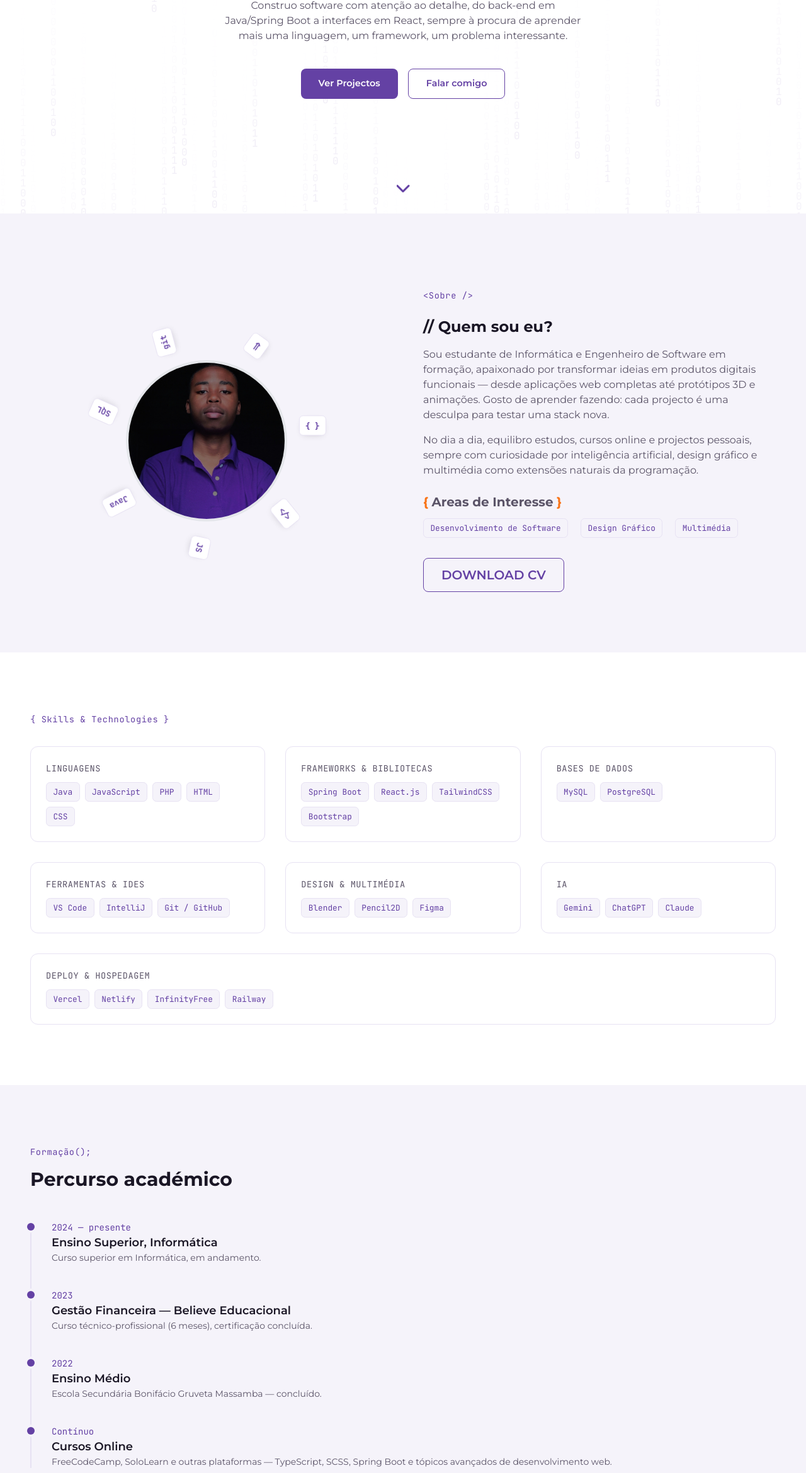
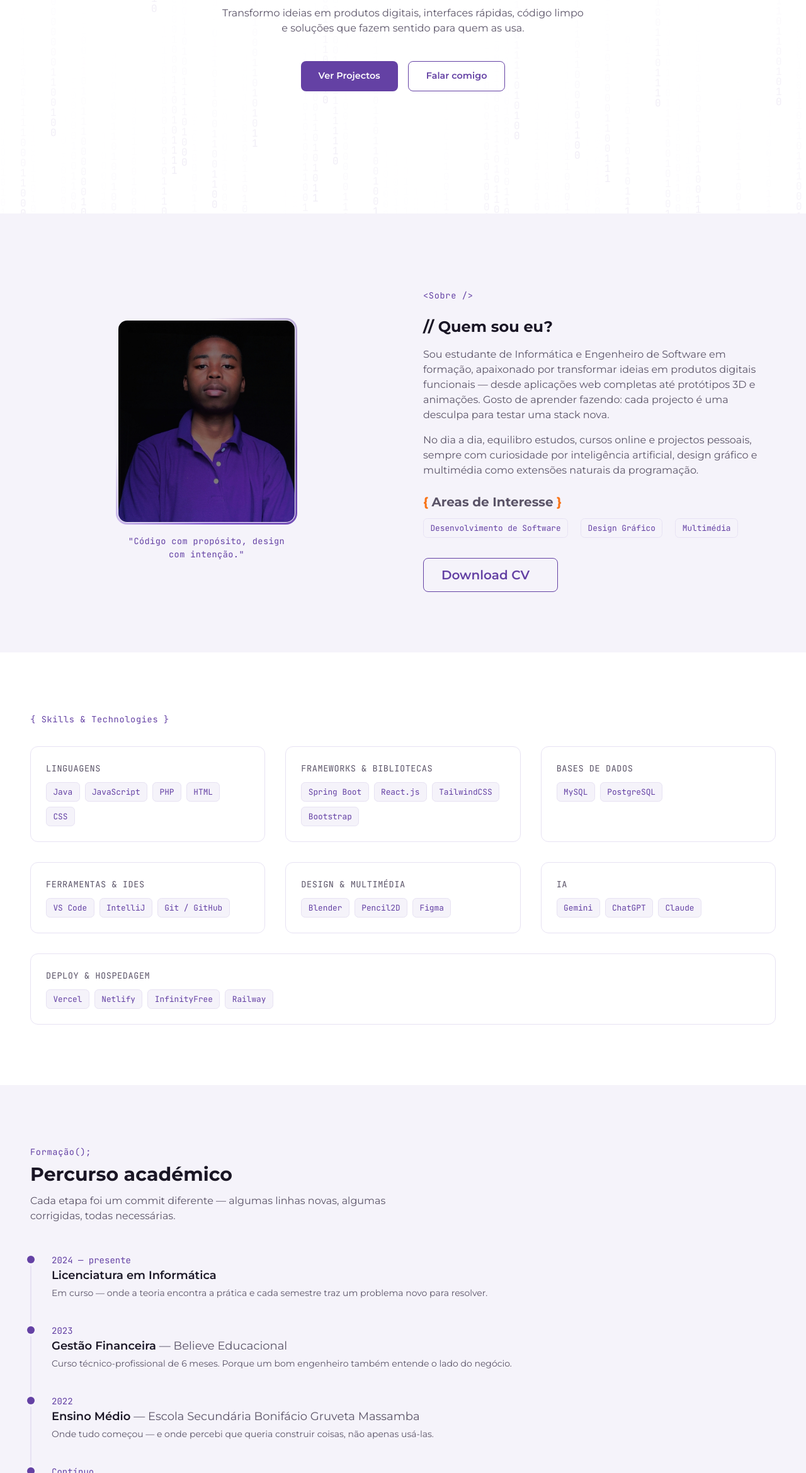
Before and after one commit to leximibellanga/lex, a plain HTML site: page index.html in a window 1280 px wide. Shown: the part 461-2800 px from the top of the page at 63% size. Drawn offline with nearby package versions, Linux system fonts and the light colour scheme.

Commit message:
ultimo commit

```diff
--- a/css/style.css
+++ b/css/style.css
@@ -34,7 +34,7 @@ html {
 
 ::-webkit-scrollbar {
     width: 8px;
-    }
+}
 
 ::-webkit-scrollbar-thumb {
     background: var(--primary);
@@ -169,59 +169,168 @@ html {
 }
 
 
-/* ===== Órbita de ícones (Sobre) ===== */
-.orbit-track {
-  animation: orbit-rotate 22s linear infinite;
+/* ===== Foto de perfil — glow ring + tilt 3D ===== */
+.profile-wrapper {
+    position: relative;
+    width: 280px;
+    display: flex;
+    flex-direction: column;
+    align-items: center;
+    gap: 1.25rem;
 }
 
-.orbit-item {
-  position: absolute;
-  top: 50%;
-  left: 50%;
-  /* Centraliza o ponto de origem do próprio ícone */
-  transform: translate(-50%, -50%) rotate(var(--i)) translateY(-110px);
+.profile-card {
+    position: relative;
+    width: 280px;
+    height: 320px;
+    border-radius: 16px;
+    transform-style: preserve-3d;
+    transform: perspective(800px) rotateX(0deg) rotateY(0deg);
+    transition: transform 0.08s ease, box-shadow 0.3s ease;
+    cursor: default;
 }
 
-.orbit-icon {
-  display: inline-block;
-  font-family: 'JetBrains Mono', monospace;
-  font-size: .75rem;
-  font-weight: 600;
-  background: var(--surface);
-  border: 1px solid var(--border);
-  color: var(--primary);
-  padding: .35rem .55rem;
-  border-radius: .4rem;
-  box-shadow: 0 4px 12px -6px rgba(0, 0, 0, .2);
-  /* Cancela a rotação para manter o texto sempre de pé */
-  animation: orbit-counter 22s linear infinite;
+/* Glow ring que roda */
+.profile-glow-ring {
+    position: absolute;
+    inset: -4px;
+    border-radius: 18px;
+    background: conic-gradient(from 0deg,
+            transparent 0%,
+            var(--primary) 30%,
+            var(--primary-light) 50%,
+            transparent 70%);
+    animation: glow-rotate 3s linear infinite;
+    z-index: 0;
 }
 
-/* Responsividade do raio da órbita */
-@media (min-width: 640px) {
-  .orbit-item {
-    transform: translate(-50%, -50%) rotate(var(--i)) translateY(-140px);
-  }
-  .orbit-icon {
-    font-size: .8rem;
-  }
+.profile-glow-ring::after {
+    content: '';
+    position: absolute;
+    inset: 3px;
+    border-radius: 15px;
+    background: var(--bg-alt);
+    z-index: 1;
 }
 
-@media (min-width: 768px) {
-  .orbit-item {
-    transform: translate(-50%, -50%) rotate(var(--i)) translateY(-170px);
-  }
+/* Imagem */
+.profile-img {
+    position: absolute;
+    inset: 0;
+    width: 100%;
+    height: 100%;
+    object-fit: cover;
+    border-radius: 14px;
+    z-index: 2;
+    display: block;
 }
 
-/* Animações */
-@keyframes orbit-rotate {
-  from { transform: rotate(0deg); }
-  to { transform: rotate(360deg); }
+/* Overlay no hover */
+.profile-overlay {
+    position: absolute;
+    inset: 0;
+    border-radius: 14px;
+    background: linear-gradient(180deg,
+            transparent 40%,
+            rgba(57, 46, 92, 0.85) 100%);
+    opacity: 0;
+    transition: opacity 0.35s ease;
+    z-index: 3;
+    display: flex;
+    align-items: flex-end;
+    padding: 1.25rem;
 }
 
-@keyframes orbit-counter {
+.profile-overlay-text {
+    color: #fff;
+    font-family: 'JetBrains Mono', monospace;
+    font-size: 0.8rem;
+    opacity: 0;
+    transform: translateY(8px);
+    transition: opacity 0.3s ease 0.1s, transform 0.3s ease 0.1s;
+}
+
+.profile-card:hover .profile-overlay {
+    opacity: 1;
+}
+
+.profile-card:hover .profile-overlay-text {
+    opacity: 1;
+    transform: translateY(0);
+}
+
+/* Reflexo de luz que segue o tilt */
+.profile-shine {
+    position: absolute;
+    inset: 0;
+    border-radius: 14px;
+    background: radial-gradient(circle at 50% 50%,
+            rgba(255, 255, 255, 0.18) 0%,
+            transparent 65%);
+    opacity: 0;
+    transition: opacity 0.3s ease;
+    z-index: 4;
+    pointer-events: none;
+}
+
+.profile-card:hover .profile-shine {
+    opacity: 1;
+}
+
+/* Pulse de fundo */
+.profile-wrapper::before {
+    content: '';
+    position: absolute;
+    top: 0;
+    left: 50%;
+    transform: translateX(-50%);
+    width: 280px;
+    height: 320px;
+    border-radius: 16px;
+    background: radial-gradient(circle, var(--primary) 0%, transparent 70%);
+    opacity: 0.12;
+    animation: pulse-glow 3s ease-in-out infinite;
+    z-index: -1;
+}
+
+@keyframes pulse-glow {
+
+    0%,
+    100% {
+        transform: translateX(-50%) scale(1);
+        opacity: 0.12;
+    }
+
+    50% {
+        transform: translateX(-50%) scale(1.06);
+        opacity: 0.22;
+    }
+}
+
+/* @keyframes glow-rotate {
   from { transform: rotate(0deg); }
-  to { transform: rotate(-360deg); }
+  to   { transform: rotate(360deg); }
+} */
+
+/* Slogan */
+.profile-slogan {
+    font-family: 'JetBrains Mono', monospace;
+    font-size: 0.85rem;
+    color: var(--primary);
+    text-align: center;
+    letter-spacing: 0.03em;
+}
+
+@media (prefers-reduced-motion: reduce) {
+
+    .profile-glow-ring,
+    .profile-wrapper::before {
+        animation: none;
+    }
+
+    .profile-card {
+        transition: none;
+    }
 }
 
 
--- a/index.html
+++ b/index.html
@@ -5,15 +5,18 @@
     <meta charset="UTF-8" />
     <meta name="viewport" content="width=device-width, initial-scale=1.0" />
     <title>LexLanga</title>
-    <meta name="description" content="Portfólio de Leximibel Langa, Engenheiro de Software focado em desenvolvimento web, mobile e soluções criativas." />
+    <meta name="description"
+        content="Portfólio de Leximibel Langa, Engenheiro de Software focado em desenvolvimento web, mobile e soluções criativas." />
     <!-- Google Fonts -->
     <link rel="preconnect" href="https://fonts.googleapis.com" />
     <link rel="preconnect" href="https://fonts.gstatic.com" crossorigin />
-    <link href="https://fonts.googleapis.com/css2?family=JetBrains+Mono:wght@400;500;700&family=Montserrat:wght@300;400;500;600;700;800&display=swap" rel="stylesheet" />
+    <link
+        href="https://fonts.googleapis.com/css2?family=JetBrains+Mono:wght@400;500;700&family=Montserrat:wght@300;400;500;600;700;800&display=swap"
+        rel="stylesheet" />
     <!-- CSS -->
     <link rel="stylesheet" href="css/style.css" />
-    <!-- Font Awesome -->
-    <link rel="stylesheet" href="https://cdnjs.cloudflare.com/ajax/libs/font-awesome/6.0.0/css/all.min.css" />
+    <!-- Remixicon -->
+    <link rel="stylesheet" href="https://cdnjs.cloudflare.com/ajax/libs/remixicon/2.5.0/remixicon.css" />
     <!-- Favicon -->
     <link rel="shortcut icon" href="assets/img/favicon.svg" type="image/x-icon">
     <!-- Tailwind via CDN -->
@@ -43,6 +46,7 @@
         };
     </script>
 </head>
+
 <body class="bg-bg text-text font-sans antialiased transition-colors duration-300">
     <!-- NAVBAR -->
     <header class="fixed top-0 left-0 w-full z-50 backdrop-blur-md bg-bg/80 border-b border-border">
@@ -66,17 +70,17 @@
                 <button id="theme-toggle" aria-label="Alternar tema"
                     class="w-10 h-10 rounded-full grid place-items-center border border-border hover:border-primary transition-colors">
                     <span id="icon-sun" class="hidden">
-                        <i class="fas fa-sun text-primary"></i>
+                        <i class="ri-sun-line text-primary"></i>
                     </span>
                     <span id="icon-moon">
-                        <i class="fas fa-moon text-primary"></i>
+                        <i class="ri-moon-line text-primary"></i>
                     </span>
                 </button>
                 <!-- botão de menu mobile -->
                 <button id="menu-toggle" aria-label="Abrir menu"
                     class="md:hidden w-10 h-10 grid place-items-center border border-border rounded-full">
                     <span class="font-mono">
-                        <i class="fas fa-bars text-primary"></i>
+                        <i class="ri-menu-line text-primary"></i>
                     </span>
                 </button>
             </div>
@@ -121,8 +125,8 @@
                 <span class="text-orange-400">}</span>
             </h2>
             <p class="reveal max-w-xl text-muted text-center mb-10">
-                Construo software com atenção ao detalhe, do back-end em Java/Spring Boot a interfaces em React,
-                sempre à procura de aprender mais uma linguagem, um framework, um problema interessante.
+                Transformo ideias em produtos digitais, interfaces rápidas, código limpo e soluções que fazem sentido
+                para quem as usa.
             </p>
             <div class="reveal flex flex-wrap gap-4">
                 <a href="#projects" class="btn-primary">Ver Projectos</a>
@@ -138,26 +142,21 @@
     <section id="about" class="py-24 bg-bg-alt">
         <div class="container mx-auto px-6 md:px-12">
             <div class="grid md:grid-cols-2 gap-16 items-center mt-6">
-                <!-- Foto com órbita de ícones -->
-                <div class="reveal flex justify-center overflow-hidden w-full py-8">
-                    <div class="relative w-72 h-72 sm:w-80 sm:h-80 md:w-96 md:h-96 flex items-center justify-center">
-                        <!-- Imagem Central -->
-                        <div class="absolute w-40 h-40 sm:w-48 sm:h-48 md:w-64 md:h-64 rounded-full overflow-hidden border-4 border-primary/20 z-0">
-                            <img src="assets/img/foto.jpg" alt="Foto de LexLanga" class="w-full h-full object-cover" />
+                <!-- Foto com glow ring -->
+                <div class="reveal flex justify-center">
+                    <div class="profile-wrapper">
+                        <div class="profile-card" id="profile-card">
+                            <div class="profile-glow-ring"></div>
+                            <img src="assets/img/foto.jpg" alt="Foto de Leximibel Langa" class="profile-img" />
+                            <div class="profile-overlay">
+                                <p class="profile-overlay-text"><span class="text-orange-400">//</span> Engenheiro de
+                                    Software</p>
                             </div>
-                        <!-- Órbita -->
-                        <div class="orbit-track absolute inset-0 z-10 pointer-events-none">
-                            <span class="orbit-item" style="--i: 0deg;"><span class="orbit-icon">{ }</span></span>
-                            <span class="orbit-item" style="--i: 51deg;"><span class="orbit-icon">&lt;/&gt;</span></span>
-                            <span class="orbit-item" style="--i: 102deg;"><span class="orbit-icon">JS</span></span>
-                            <span class="orbit-item" style="--i: 153deg;"><span class="orbit-icon">Java</span></span>
-                            <span class="orbit-item" style="--i: 204deg;"><span class="orbit-icon">SQL</span></span>
-                            <span class="orbit-item" style="--i: 255deg;"><span class="orbit-icon">git</span></span>
-                            <span class="orbit-item" style="--i: 306deg;"><span class="orbit-icon">=&gt;</span></span>
+                            <div class="profile-shine" id="profile-shine"></div>
+                        </div>
+                        <p class="profile-slogan">"Código com propósito, design com intenção."</p>
                     </div>
                 </div>
-                </div>
-
                 <!-- Texto -->
                 <div class="reveal">
                     <p class="reveal section-eyebrow mb-6">&lt;Sobre /&gt;</p>
@@ -182,7 +181,7 @@
                         <span class="skill-tag">Multimédia</span>
                     </div>
                     <a href="assets/docs/cv.pdf" download="cv" class="btn-outline mt-8 text-xl">
-                        DOWNLOAD CV
+                        Download CV <i class="fas fa-download ml-2"></i>
                     </a>
                 </div>
             </div>
@@ -258,37 +257,50 @@
     <!-- FORMAÇÃO -->
     <section id="education" class="py-24 bg-bg-alt">
         <div class="container mx-auto px-6 md:px-12">
-            <p class="reveal section-eyebrow mb-4">Formação();</p>
-            <h3 class="reveal text-3xl font-bold mb-12">Percurso académico</h3>
+            <p class="reveal section-eyebrow mb-2">Formação();</p>
+            <h3 class="reveal text-3xl font-bold mb-3">Percurso académico</h3>
+            <p class="reveal text-muted max-w-xl mb-12">
+                Cada etapa foi um commit diferente — algumas linhas novas, algumas corrigidas, todas necessárias.
+            </p>
 
             <div class="timeline">
                 <div class="reveal timeline-item">
                     <span class="timeline-dot"></span>
                     <p class="font-mono text-sm text-primary">2024 — presente</p>
-                    <h4 class="font-semibold text-lg">Ensino Superior, Informática</h4>
-                    <p class="text-muted text-sm">Curso superior em Informática, em andamento.</p>
+                    <h4 class="font-semibold text-lg">Licenciatura em Informática</h4>
+                    <p class="text-muted text-sm mt-1">
+                        Em curso — onde a teoria encontra a prática e cada semestre traz um problema novo para resolver.
+                    </p>
                 </div>
 
                 <div class="reveal timeline-item">
                     <span class="timeline-dot"></span>
                     <p class="font-mono text-sm text-primary">2023</p>
-                    <h4 class="font-semibold text-lg">Gestão Financeira — Believe Educacional</h4>
-                    <p class="text-muted text-sm">Curso técnico-profissional (6 meses), certificação concluída.</p>
+                    <h4 class="font-semibold text-lg">Gestão Financeira <span class="text-muted font-normal">— Believe
+                            Educacional</span></h4>
+                    <p class="text-muted text-sm mt-1">
+                        Curso técnico-profissional de 6 meses. Porque um bom engenheiro também entende o lado do
+                        negócio.
+                    </p>
                 </div>
 
                 <div class="reveal timeline-item">
                     <span class="timeline-dot"></span>
                     <p class="font-mono text-sm text-primary">2022</p>
-                    <h4 class="font-semibold text-lg">Ensino Médio</h4>
-                    <p class="text-muted text-sm">Escola Secundária Bonifácio Gruveta Massamba — concluído.</p>
+                    <h4 class="font-semibold text-lg">Ensino Médio <span class="text-muted font-normal">— Escola
+                            Secundária Bonifácio Gruveta Massamba</span></h4>
+                    <p class="text-muted text-sm mt-1">
+                        Onde tudo começou — e onde percebi que queria construir coisas, não apenas usá-las.
+                    </p>
                 </div>
 
                 <div class="reveal timeline-item">
                     <span class="timeline-dot"></span>
                     <p class="font-mono text-sm text-primary">Contínuo</p>
-                    <h4 class="font-semibold text-lg">Cursos Online</h4>
-                    <p class="text-muted text-sm">
-                        FreeCodeCamp, SoloLearn e outras plataformas — TypeScript, SCSS, Spring Boot e tópicos avançados de desenvolvimento web.
+                    <h4 class="font-semibold text-lg">Aprendizagem Autónoma</h4>
+                    <p class="text-muted text-sm mt-1">
+                        FreeCodeCamp, SoloLearn e outros — TypeScript, SCSS, Spring Boot avançado.
+                        Porque a melhor versão do meu código está sempre no próximo commit.
                     </p>
                 </div>
             </div>
@@ -314,19 +326,55 @@
     <!-- CONTACTO -->
     <section id="contact" class="py-24 bg-bg-alt">
         <div class="container mx-auto px-6 md:px-12">
-            <p class="reveal section-eyebrow mb-4">Contacto();</p>
-            <h3 class="reveal text-3xl font-bold mb-12">Vamos conversar</h3>
+            <p class="reveal section-eyebrow mb-2">Contacto();</p>
+            <!-- <h3 class="reveal text-3xl font-bold mb-3">Vamos construir algo juntos</h3>
+            <p class="reveal text-muted max-w-xl mb-12">
+                Tens um projecto em mente, uma oportunidade ou só queres trocar ideias? A minha caixa de entrada está
+                aberta.
+            </p> -->
 
             <div class="grid md:grid-cols-2 gap-12">
+
+                <!-- Contactos directos -->
+                <div class="reveal flex flex-col gap-8">
+                    <div class="bg-surface border border-border rounded-xl p-6 flex flex-col gap-4">
+                        <p class="font-mono text-xs text-muted uppercase tracking-wider">// resposta rápida</p>
+                        <p class="text-muted text-sm">
+                            Preferes uma conversa directa? Manda mensagem no WhatsApp — normalmente respondo no mesmo
+                            dia.
+                        </p>
+                        <a href="https://wa.me/258857921043?text=Ol%C3%A1%2C%20vi%20o%20teu%20portf%C3%B3lio%20e%20gostaria%20de%20falar%20contigo!"
+                            target="_blank" rel="noopener" class="btn-whatsapp w-fit">
+                            🟢 Falar no WhatsApp
+                        </a>
+                    </div>
+
+                    <div>
+                        <p class="font-mono text-xs text-muted uppercase tracking-wider mb-4">// encontra-me também aqui
+                        </p>
+                        <div class="flex gap-3">
+                            <a href="#" target="_blank" rel="noopener" class="social-icon"
+                                aria-label="X / Twitter">𝕏</a>
+                            <a href="#" target="_blank" rel="noopener" class="social-icon" aria-label="Facebook">f</a>
+                            <a href="#" target="_blank" rel="noopener" class="social-icon" aria-label="Instagram">📷</a>
+                            <a href="#" target="_blank" rel="noopener" class="social-icon" aria-label="LinkedIn">in</a>
+                        </div>
+                    </div>
+                </div>
+
+                <!-- Formulário -->
                 <form id="contact-form" class="reveal grid gap-5">
+                    <div class="grid sm:grid-cols-2 gap-5">
                         <div>
                             <label for="name" class="block text-sm font-medium mb-1">Nome</label>
-                        <input id="name" name="name" type="text" required class="form-input" placeholder="O teu nome" />
+                            <input id="name" name="name" type="text" required class="form-input"
+                                placeholder="O teu nome" />
                         </div>
                         <div>
                             <label for="email" class="block text-sm font-medium mb-1">E-mail</label>
                             <input id="email" name="email" type="email" required class="form-input"
-                            placeholder="o-teu-email@exemplo.com" />
+                                placeholder="email@exemplo.com" />
+                        </div>
                     </div>
                     <div>
                         <label for="subject" class="block text-sm font-medium mb-1">Assunto</label>
@@ -336,7 +384,7 @@
                     <div>
                         <label for="message" class="block text-sm font-medium mb-1">Mensagem</label>
                         <textarea id="message" name="message" rows="5" required class="form-input"
-                            placeholder="A tua mensagem..."></textarea>
+                            placeholder="Conta-me mais..."></textarea>
                     </div>
                     <div class="flex flex-wrap gap-4">
                         <button type="submit" class="btn-primary">Enviar mensagem</button>
@@ -345,26 +393,6 @@
                     <p id="form-status" class="text-sm font-mono text-primary hidden"></p>
                 </form>
 
-                <div class="reveal flex flex-col gap-6">
-                    <p class="text-muted">
-                        Prefere algo mais directo? Manda-me uma mensagem no WhatsApp e respondo o mais rápido possível.
-                    </p>
-                    <a href="https://wa.me/258840000000?text=Ol%C3%A1%2C%20vi%20o%20teu%20portf%C3%B3lio%20e%20gostaria%20de%20falar%20contigo!"
-                        target="_blank" rel="noopener" class="btn-whatsapp w-fit">
-                        🟢 Falar no WhatsApp
-                    </a>
-
-                    <div>
-                        <p class="font-mono text-sm text-muted mb-3">// encontra-me também aqui</p>
-                        <div class="flex gap-4 text-2xl">
-                            <a href="#" target="_blank" rel="noopener" class="social-icon"
-                                aria-label="X / Twitter">𝕏</a>
-                            <a href="#" target="_blank" rel="noopener" class="social-icon" aria-label="Facebook">f</a>
-                            <a href="#" target="_blank" rel="noopener" class="social-icon" aria-label="Instagram">📷</a>
-                            <a href="#" target="_blank" rel="noopener" class="social-icon" aria-label="LinkedIn">in</a>
-                        </div>
-                    </div>
-                </div>
             </div>
         </div>
     </section>
@@ -374,10 +402,18 @@
         <div class="container mx-auto px-6 md:px-12 flex flex-col md:flex-row items-center justify-between gap-4">
             <p class="font-mono text-sm text-muted">LexLanga © Copyright 2026</p>
             <div class="flex gap-4 text-lg">
-                <a href="#" target="_blank" rel="noopener" class="social-icon" aria-label="X / Twitter">𝕏</a>
-                <a href="#" target="_blank" rel="noopener" class="social-icon" aria-label="Facebook">f</a>
-                <a href="#" target="_blank" rel="noopener" class="social-icon" aria-label="Instagram">📷</a>
-                <a href="#" target="_blank" rel="noopener" class="social-icon" aria-label="LinkedIn">in</a>
+                <a href="#" target="_blank" rel="noopener" class="social-icon" aria-label="X / Twitter">
+                    <i class="ri-twitter-line"></i>
+                </a>
+                <a href="#" target="_blank" rel="noopener" class="social-icon" aria-label="Facebook">
+                    <i class="ri-facebook-fill"></i>
+                </a>
+                <a href="#" target="_blank" rel="noopener" class="social-icon" aria-label="Instagram">
+                    <i class="ri-instagram-line"></i>
+                </a>
+                <a href="#" target="_blank" rel="noopener" class="social-icon" aria-label="LinkedIn">
+                    <i class="ri-linkedin-fill"></i>
+                </a>
             </div>
         </div>
     </footer>
--- a/js/projects-data.js
+++ b/js/projects-data.js
@@ -49,7 +49,7 @@ const projectsData = [
         title: 'SGTE',
         description: 'Sistema de gestao de transporte escolar.',
         stack: ['HTML', 'CSS', 'JS', 'PHP', 'BootStrap', 'MySQL'],
-        status: 'private',
+        status: 'public',
         link: 'https://transporteescolar.ifree.page',
         img: "assets/projects/project06.png",
         featured: false,
--- a/js/theme.js
+++ b/js/theme.js
@@ -42,5 +42,41 @@ document.addEventListener('DOMContentLoaded', () => {
     });
 
 
+    // Tilt 3D na foto de perfil
+    const card  = document.getElementById('profile-card');
+    const shine = document.getElementById('profile-shine');
+
+    if (card && !matchMedia('(prefers-reduced-motion: reduce)').matches) {
+    card.addEventListener('mousemove', (e) => {
+        const rect   = card.getBoundingClientRect();
+        const cx     = rect.left + rect.width  / 2;
+        const cy     = rect.top  + rect.height / 2;
+        const dx     = (e.clientX - cx) / (rect.width  / 2); // -1 a 1
+        const dy     = (e.clientY - cy) / (rect.height / 2); // -1 a 1
+
+        const rotX = -dy * 14; // graus
+        const rotY =  dx * 14;
+
+        card.style.transform =
+        `perspective(800px) rotateX(${rotX}deg) rotateY(${rotY}deg) scale3d(1.04,1.04,1.04)`;
+
+        // Reflexo de luz segue o cursor
+        const shineX = (dx + 1) / 2 * 100; // 0% a 100%
+        const shineY = (dy + 1) / 2 * 100;
+        shine.style.background =
+        `radial-gradient(circle at ${shineX}% ${shineY}%, rgba(255,255,255,0.2) 0%, transparent 60%)`;
+    });
+
+    card.addEventListener('mouseleave', () => {
+        card.style.transform =
+        'perspective(800px) rotateX(0deg) rotateY(0deg) scale3d(1,1,1)';
+        card.style.transition = 'transform 0.5s ease, box-shadow 0.5s ease';
+        setTimeout(() => {
+        card.style.transition = 'transform 0.08s ease, box-shadow 0.3s ease';
+        }, 500);
+    });
+    }
+
+
 
 });
```
Also changed, not shown: projects.html (+6 -4 lines). Lines whose indentation alone changed are shown as unchanged.
